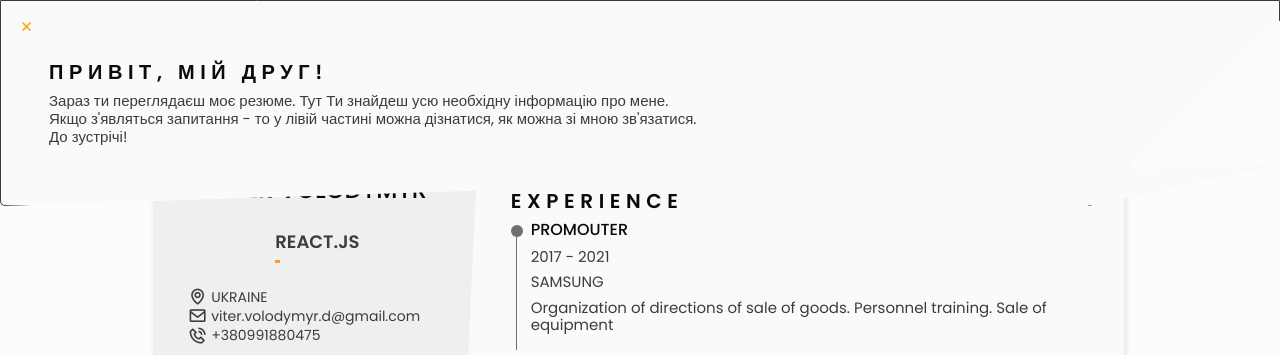
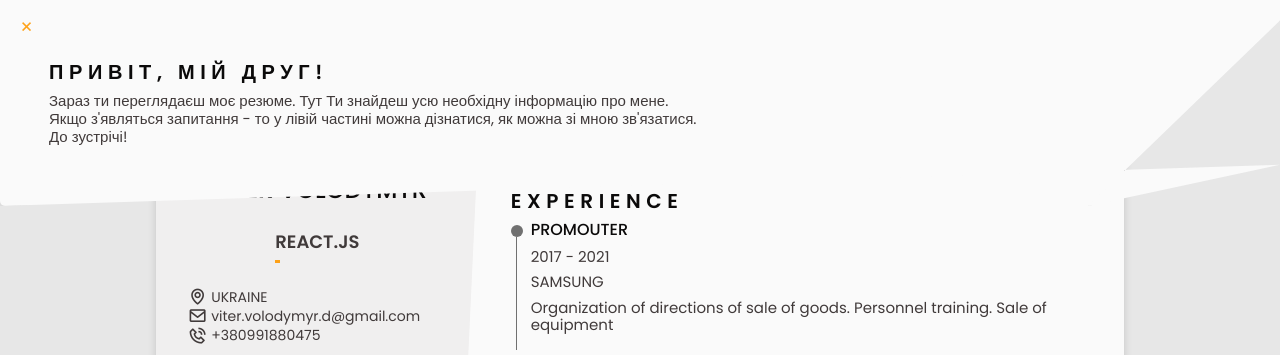
Before and after one commit to Tvido/viter-cv, a plain HTML site: page index.html in a window 1280 px wide. Both pictures are taken after a click on the icon 189 px from the left and 60 px from the top of the page. Shown: the top 355 px of the page. Drawn offline with nearby package versions, Linux system fonts and the light colour scheme.

Commit message:
Update styles.css

```diff
--- a/assets/css/styles.css
+++ b/assets/css/styles.css
@@ -7,7 +7,7 @@
   --text-color-light: #707070;
   --container-color: #fafafa;
   --container-color-alt: #f0efef;
-  --body-color: #fcfcfc;
+  --body-color: #e7e7e7;
   --body-font: 'Poppins', sans-serif;
   --h1-font-size: 1.5rem;
   --h2-font-size: 1.25rem;
@@ -538,7 +538,7 @@ img {
   border-radius: 0 0 5px 5px;
   box-shadow: 0 -1px 4px rgba(0, 0, 0, 0.1);
   box-shadow: 0 0 8px rgba(13, 12, 12, 0.15);
-  border: 1px solid #403a3a;
+  border: 1px solid transparent;
 }
 
 .modal__header {
```
